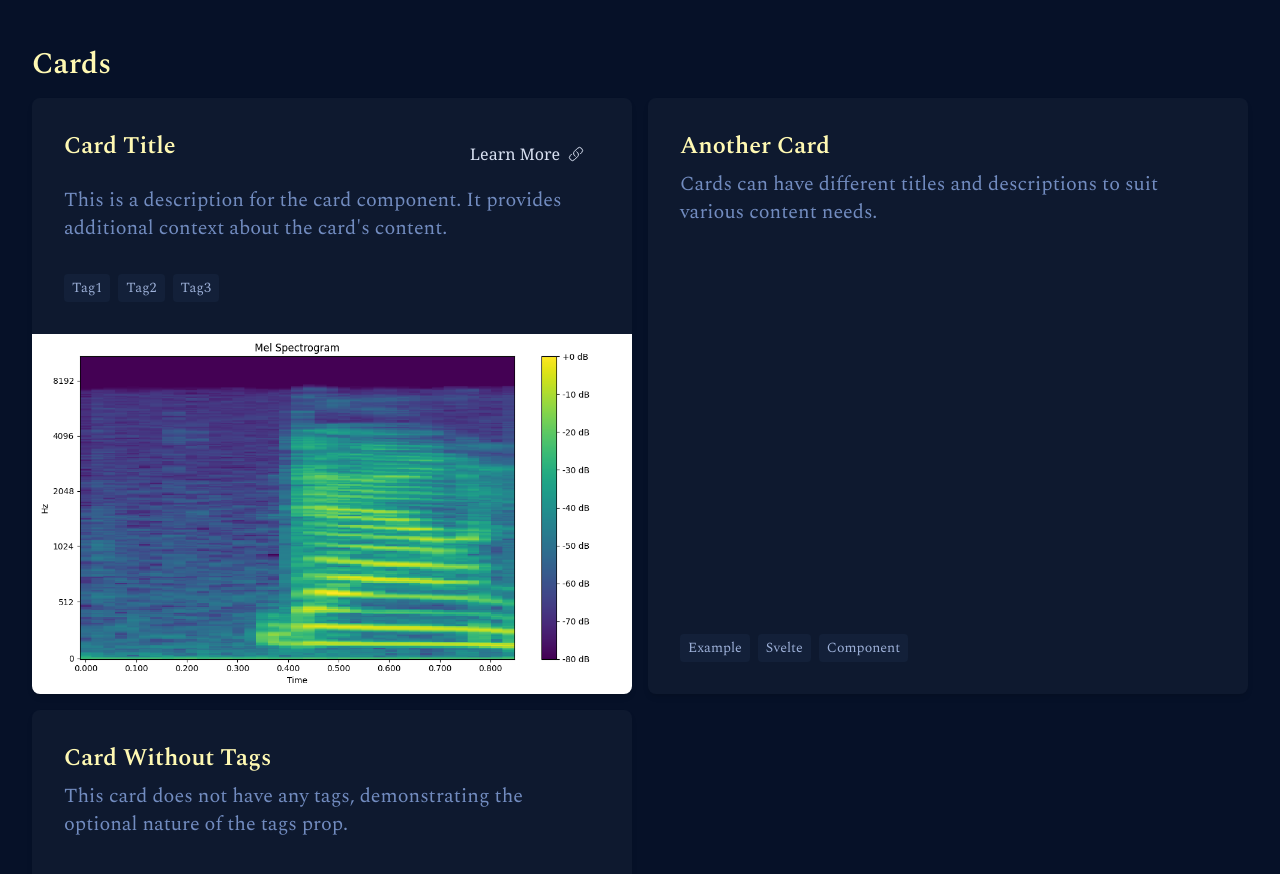
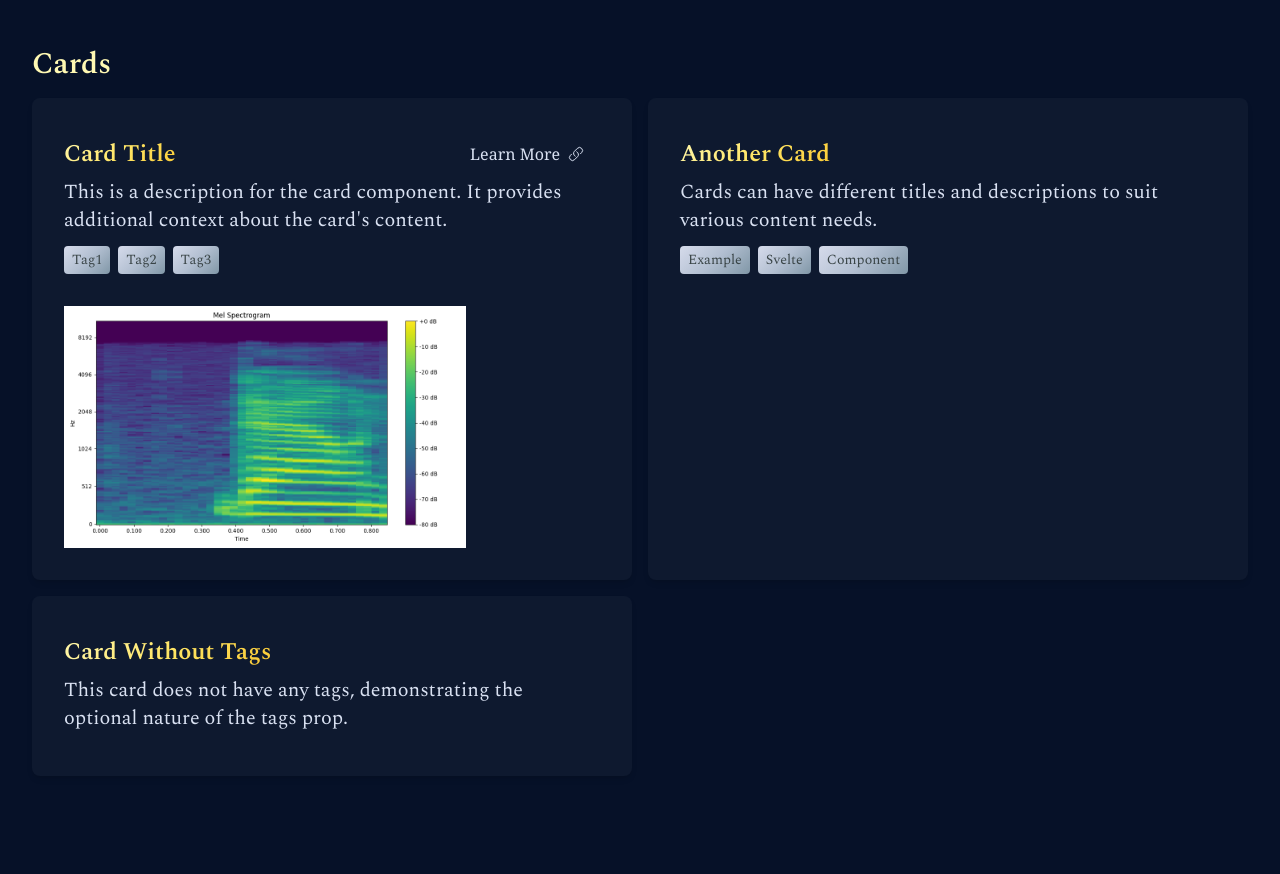
Before and after one commit to bsmith709/portfolio-site, a SvelteKit app: page /design-system in a window 1280 px wide. Shown: the part 6567-7441 px from the top of the page. Built offline with nearby package versions, Linux system fonts and the light colour scheme.

Commit message:
Cards nearly done

```diff
--- a/src/lib/components/Card.svelte
+++ b/src/lib/components/Card.svelte
@@ -20,18 +20,18 @@
 </script>
 
 <div class={`@container bg-neutral-800 rounded-lg shadow-md flex flex-col overflow-hidden ${extraClasses}`} {...restProps}>
-    <div class="flex-grow">
-        <div class="flex flex-col-reverse @2xl:flex-row h-full">
+    <div class="flex-grow p-6">
+        <div class="flex flex-col-reverse @2xl:flex-row">
             {#if image}
                 <div class="flex-shrink-0 @2xl:w-1/3">
-                    <img src="{image}" alt="{title}" class="w-full h-full object-cover" />
+                    <img src="{image}" alt="{title}" class="w-3/4 object-cover" />
                 </div>
             {/if}
 
-            <div class="flex flex-col flex-grow p-6">
-                <div class="flex justify-between items-start mb-2">
+            <div class="flex flex-col flex-grow">
+                <div class="flex justify-between items-center">
                     {#if title}
-                        <h3 class="text-2xl font-semibold text-main-100">{title}</h3>
+                        <h3 class="text-2xl font-semibold text-gradient-main">{title}</h3>
                     {/if}
 
                     {#if actions}
@@ -40,12 +40,12 @@
                 </div>
 
                 {#if description}
-                    <p class="text-neutral-300 mb-4 flex-grow">{description}</p>
+                    <p class="text-neutral-100 mb-3 flex-grow">{description}</p>
                 {/if}
                 {#if tags.length > 0}
-                    <div class="flex flex-wrap gap-2 mt-auto pt-4">
+                    <div class="flex flex-wrap gap-2 mb-6">
                         {#each tags as tag}
-                            <span class="bg-neutral-700 text-neutral-200 text-sm px-2 py-1 rounded">{tag}</span>
+                            <span class="bg-gradient-secondary text-secondary-900 text-sm px-2 py-1 rounded">{tag}</span>
                         {/each}
                     </div>
                 {/if}
--- a/src/routes/design-system/+page.svelte
+++ b/src/routes/design-system/+page.svelte
@@ -350,7 +350,7 @@
           tags={['Tag1', 'Tag2', 'Tag3']}
         >
           {#snippet actions()}
-            <Button variant="link" size="md">
+            <Button variant="link" size="md" class="h-full">
               Learn More
               <Icon name="link" class="h-4 w-4" />
             </Button>
```
